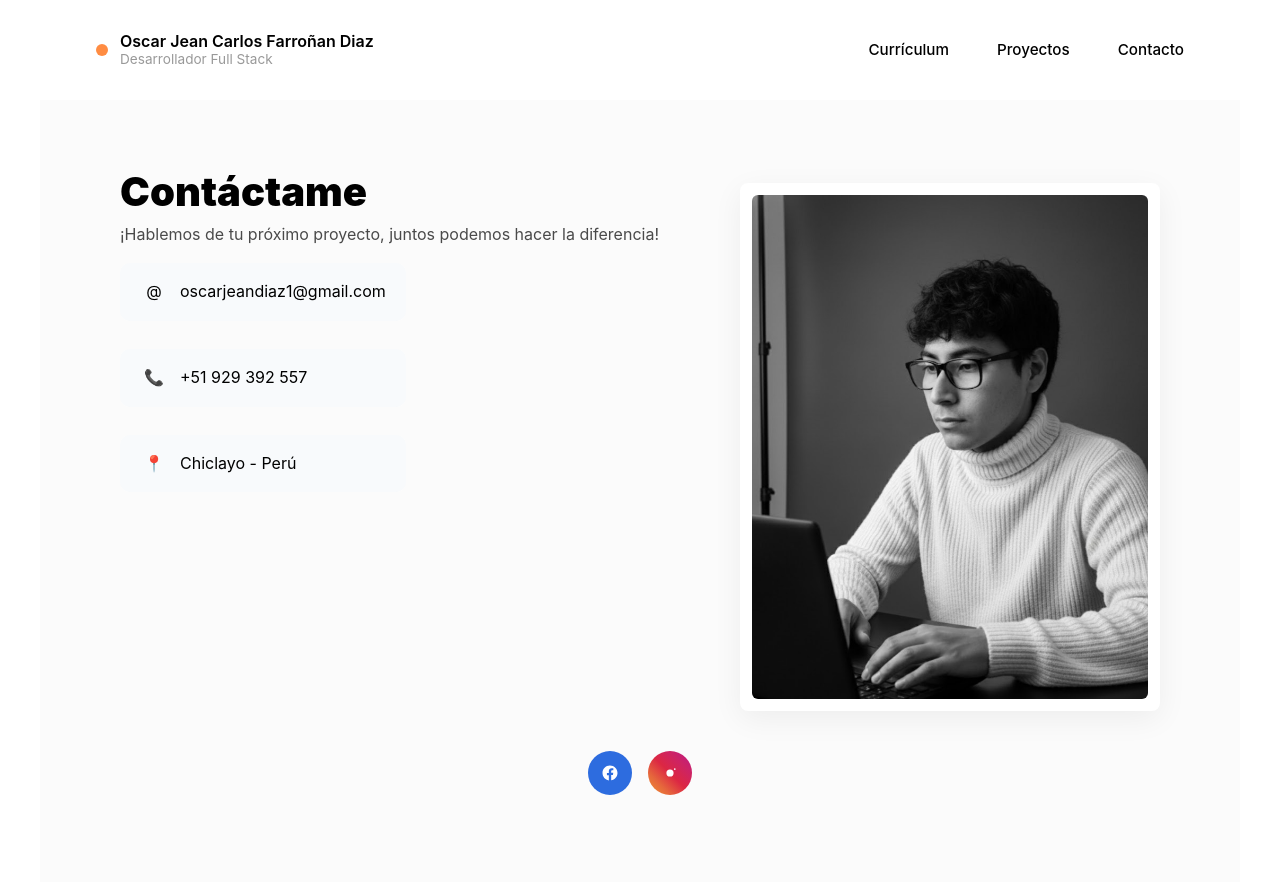
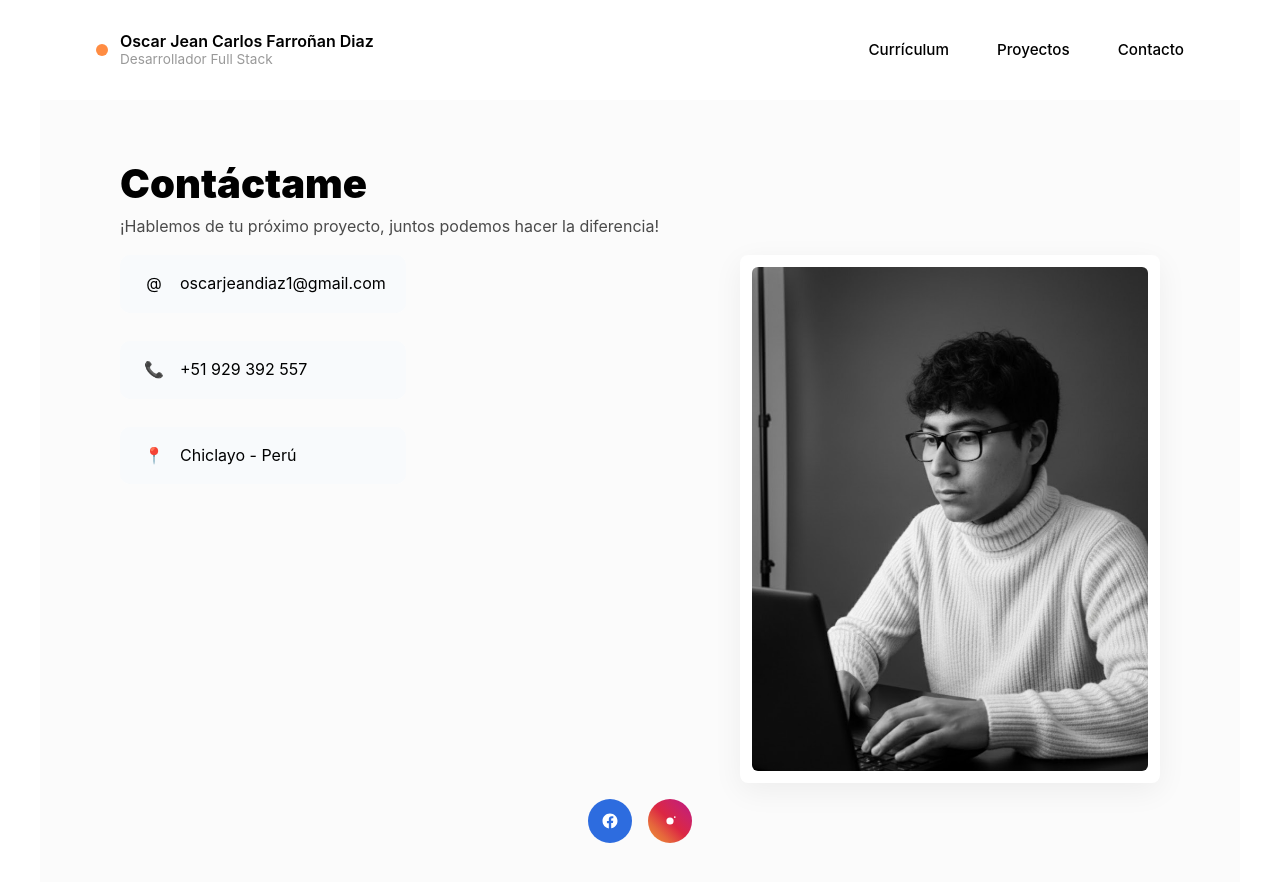
Before and after one commit to OscarStantion/MyCv-Frontend, an Angular app in the folder cvFront/: page /contacto in a window 1280 px wide. Shown: the top 882 px of the page. Built offline with nearby package versions, Linux system fonts and the light colour scheme.

Commit message:
Layout: alinear header, contenido y redes en sección Contacto; quitar desplazamientos verticales

```diff
--- a/cvFront/src/styles.css
+++ b/cvFront/src/styles.css
@@ -1406,20 +1406,26 @@ h4 {
 
 /* Ajustes adicionales: reducir desplazamiento en desktop y ajustar tamaño en tablets */
 @media (min-width: 901px) {
-  /* menos translate para mantener composición sin tanto solapamiento */
+  /* Mantener la imagen alineada con el header en desktop: no desplazar verticalmente */
   .contact-right .photo-card {
-    transform: translateY(-80px) !important;
+    transform: none !important;
+    margin-top: 0 !important;
   }
+  /* Asegurar que los iconos sociales estén visibles y no suban por encima */
   .contact-socials {
-    transform: translateY(-60px) !important;
+    transform: none !important;
+    margin-top: 1rem !important;
   }
+  /* Reducir el padding superior del contenedor para que header y contenido queden en la misma línea visual */
+  .contact-inner { padding-top: 0.75rem !important; }
 }
 
 /* Tablets: limitar tamaño de la tarjeta/imagen para evitar solapamientos intermedios */
 @media (min-width: 601px) and (max-width: 900px) {
+  /* Tablets: limitar tamaño de la tarjeta/imagen y evitar desplazamientos grandes */
   .contact-right .photo-card {
     max-width: 320px;
-    transform: translateY(-48px) !important;
+    transform: none !important;
     margin-top: 0.5rem !important;
   }
   .contact-right img {
```
